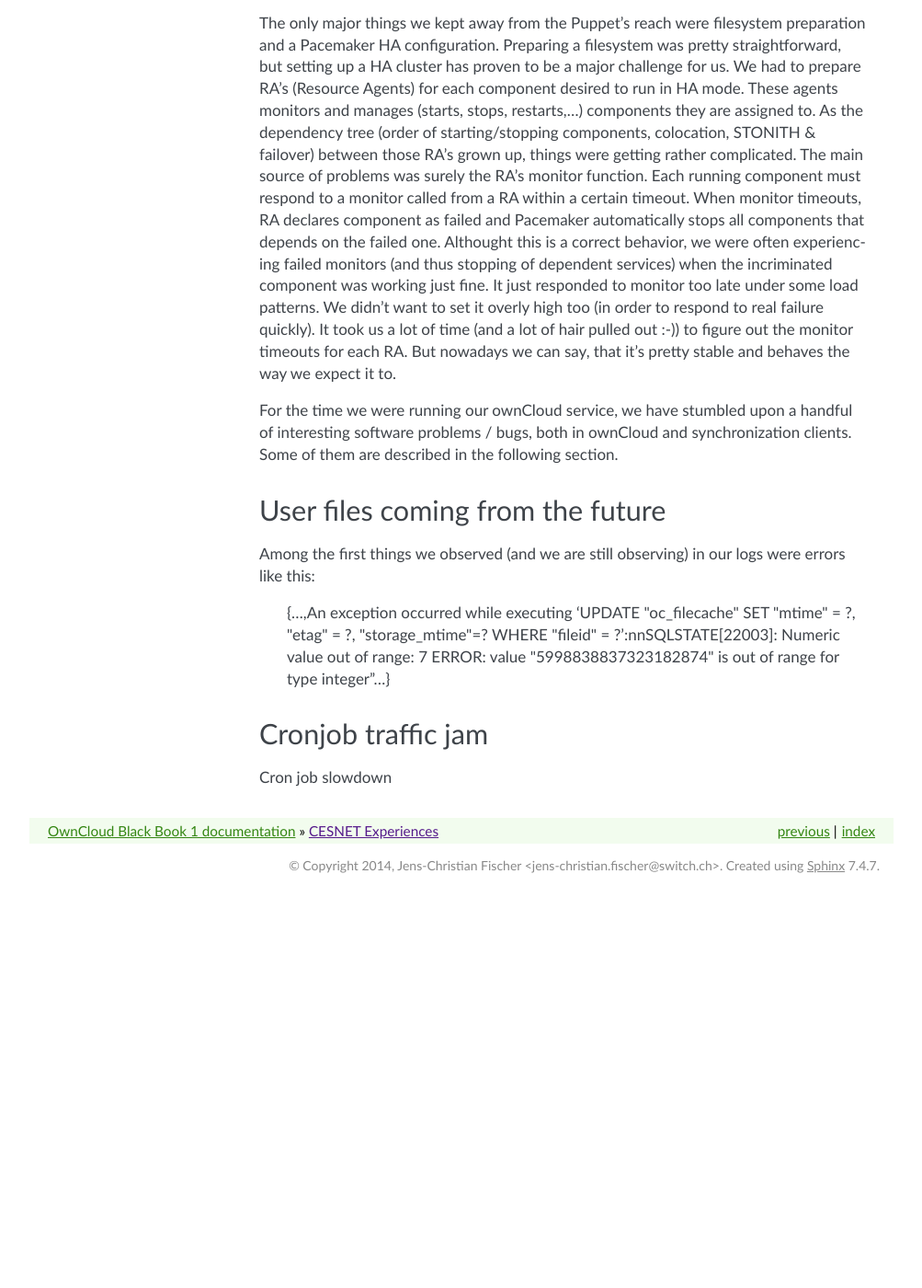
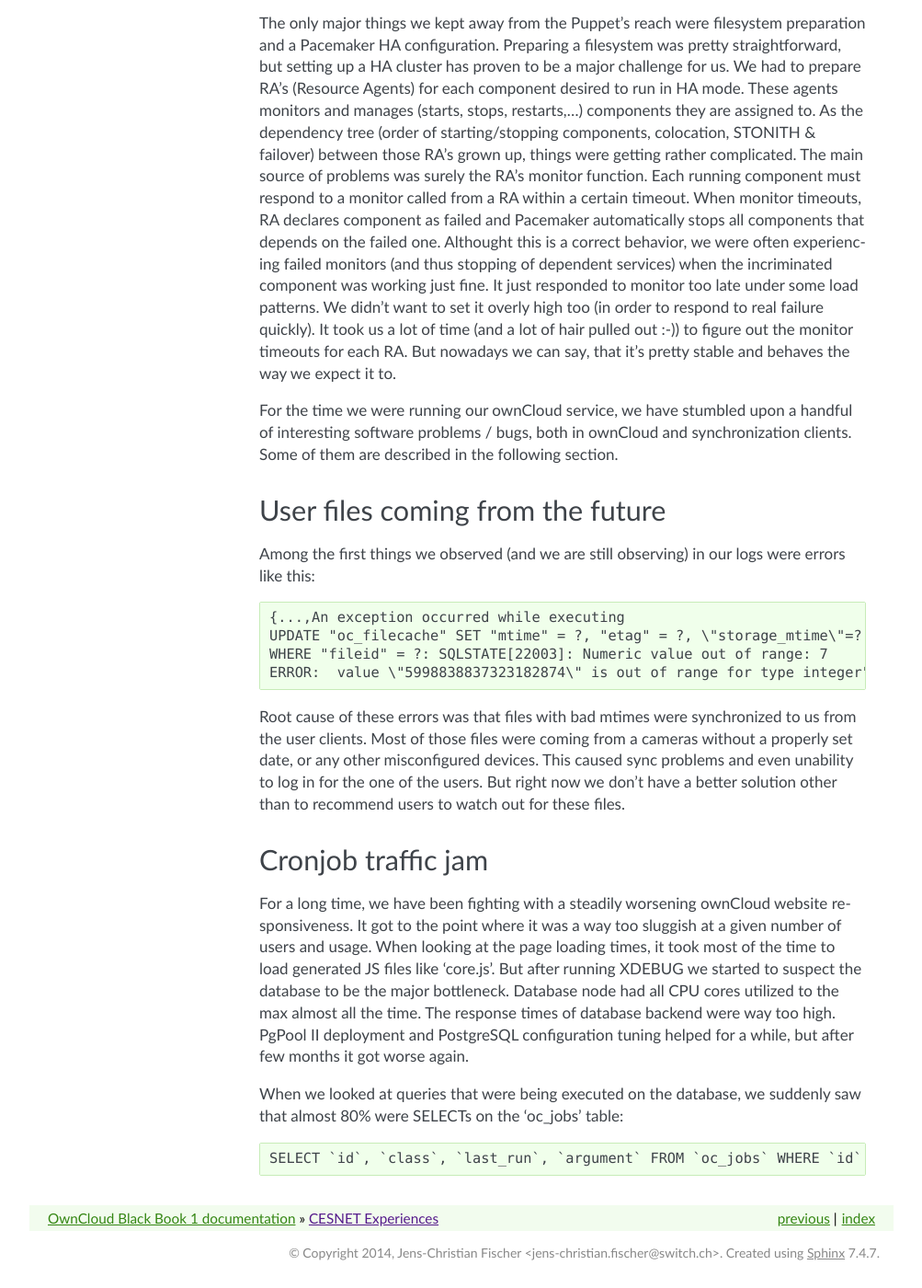
Before and after one commit to switch-ch/cloudservice-owncloud, a Sphinx documentation site: the page built from source/cesnet/experiences.rst, in a window 1280 px wide and 1400 px high, scrolled down 565 px. Shown: the whole window at 92% size, without its empty margins (138-1141 px from the left). Built offline with Sphinx 7.4.7, drawn with Linux system fonts in a browser that asks for light colours; before the commit the page ends 1544 px from its top, so only the background shows below that.

Commit message:
Experiences chapter update #1

```diff
--- a/source/cesnet/experiences.rst
+++ b/source/cesnet/experiences.rst
@@ -37,13 +37,33 @@
 ~~~~~~~~~~~~~~~~~~~~~~~~~~~~~~~~~
 
 Among the first things we observed (and we are still observing) in our logs
-were errors like this:
+were errors like this::
 
-	{...,An exception occurred while executing 'UPDATE \"oc_filecache\" SET \"mtime\" = ?, \"etag\" = ?, \"storage_mtime\"=? WHERE \"fileid\" = ?':\n\nSQLSTATE[22003]: Numeric value out of range: 7 ERROR:  value \"5998838837323182874\" is out of range for type integer"...}
+	{...,An exception occurred while executing
+	UPDATE "oc_filecache" SET "mtime" = ?, "etag" = ?, \"storage_mtime\"=?
+	WHERE "fileid" = ?: SQLSTATE[22003]: Numeric value out of range: 7
+	ERROR:  value \"5998838837323182874\" is out of range for type integer"...}
 
-
+Root cause of these errors was that files with bad mtimes were
+synchronized to us from the user clients. Most of those files were
+coming from a cameras without a properly set date, or any other
+misconfigured devices. This caused sync problems and even unability
+to log in for the one of the users. But right now we don't have a better
+solution other than to recommend users to watch out for these files.
 
 Cronjob traffic jam
 ~~~~~~~~~~~~~~~~~~~
 
-Cron job slowdown
+For a long time, we have been fighting with a steadily worsening ownCloud website responsiveness.
+It got to the point where it was a way too sluggish at a given number of users and usage.
+When looking at the page loading times, it took most of the time to load generated JS
+files like 'core.js'. But after running XDEBUG we started to suspect the database
+to be the major bottleneck. Database node had all CPU cores utilized to the max
+almost all the time. The response times of database backend were way too high.
+PgPool II deployment and PostgreSQL configuration tuning helped for a while, but after
+few months it got worse again.
+
+When we looked at queries that were being executed on the database, we suddenly saw that almost 80%
+were SELECTs on the 'oc_jobs' table::
+
+	SELECT `id`, `class`, `last_run`, `argument` FROM `oc_jobs` WHERE `id` > ? ORDER BY `id` ASC
```
